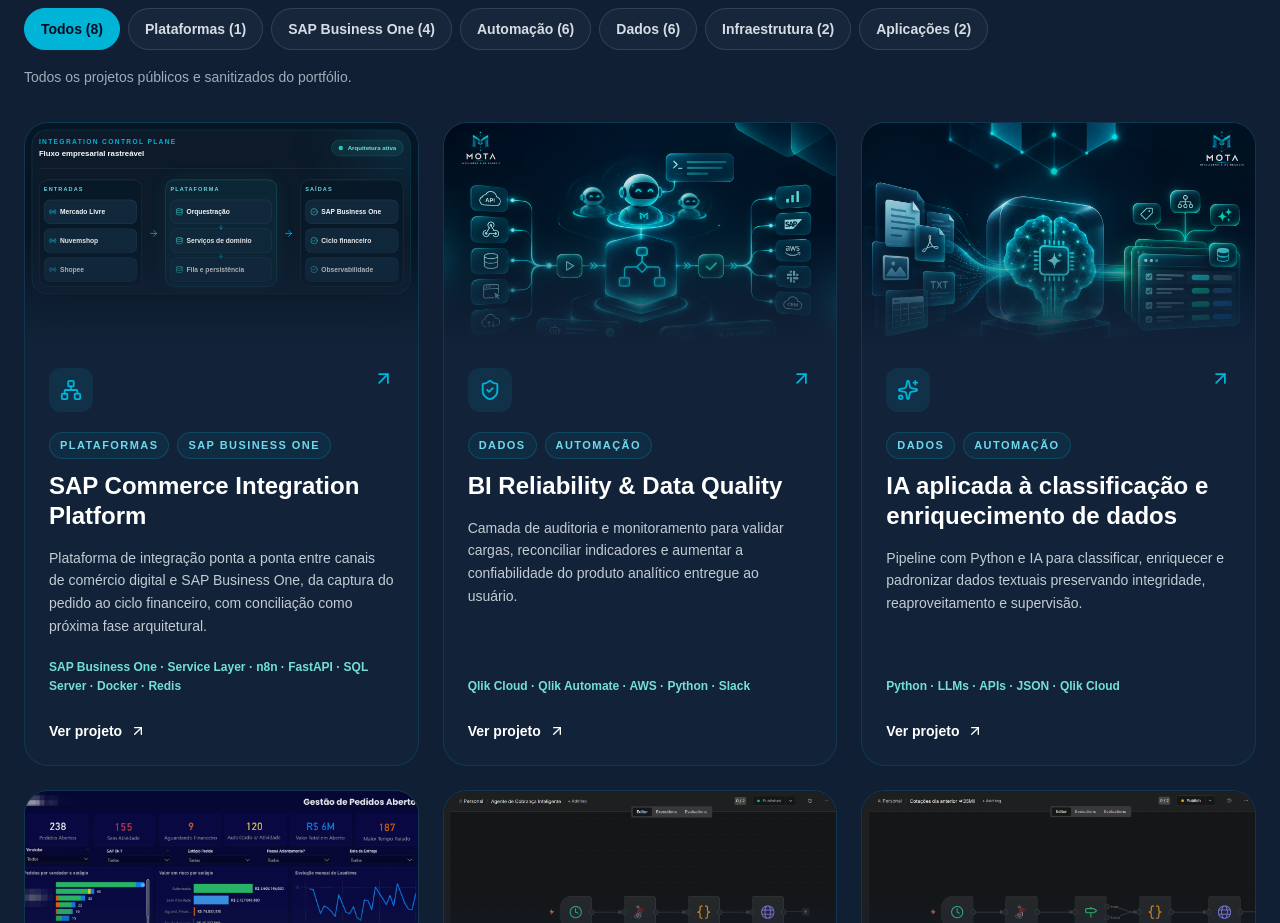
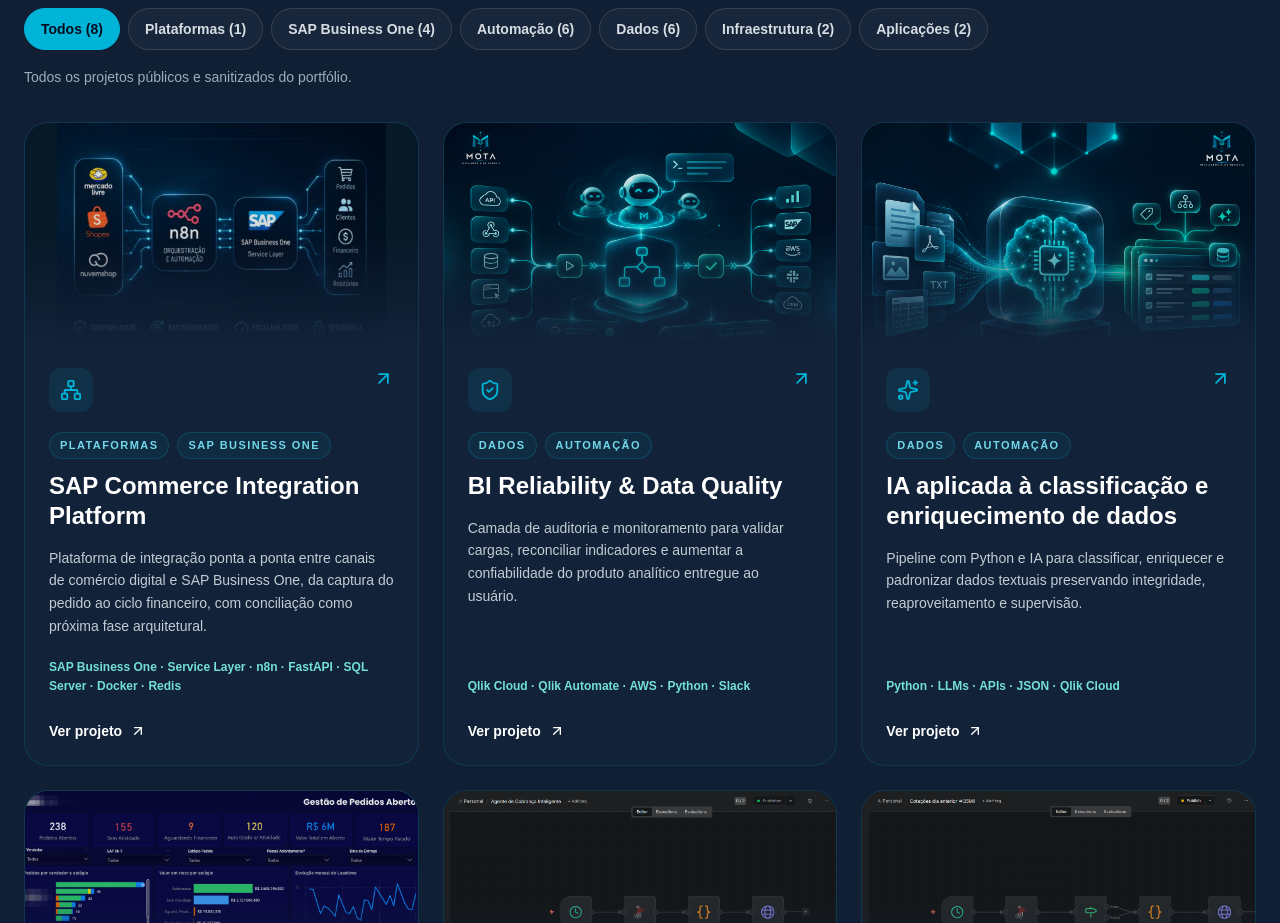
Before and after one commit to rmota13/mota-inteligencia-site, a Next.js app: page /projetos in a window 1280 px wide. Shown: the part 840-1763 px from the top of the page. Built offline with nearby package versions, Linux system fonts and the light colour scheme.

Commit message:
fix: use custom SAP integration cover on project card

```diff
--- a/components/projects/project-card.tsx
+++ b/components/projects/project-card.tsx
@@ -12,12 +12,15 @@ type ProjectCardProps = {
 };
 
 export function ProjectCard({ project, compact = false }: ProjectCardProps) {
+  const hasCustomCover = project.image !== "/logo-mota.png";
+  const useArchitectureMap = project.featured && !hasCustomCover;
+  const preserveFullCover = project.image === "/cases/integracao-sap.png";
   const preserveCoverIdentity = project.showCoverInHero;
 
   return (
     <article className="group relative flex h-full flex-col overflow-hidden rounded-3xl border border-[#00B4D8]/15 bg-[#122238] transition duration-300 hover:-translate-y-1.5 hover:border-[#00B4D8]/55 hover:shadow-[0_24px_70px_rgba(0,180,216,0.10)] focus-within:border-[#00B4D8]">
       <div className="relative aspect-video overflow-hidden bg-[#071827]">
-        {project.featured ? (
+        {useArchitectureMap ? (
           <div className="absolute left-0 top-0 h-[200%] w-[200%] origin-top-left scale-50 p-3 xl:h-[180%] xl:w-[180%] xl:scale-[0.555]">
             <ArchitectureMap compact />
           </div>
@@ -27,8 +30,12 @@ export function ProjectCard({ project, compact = false }: ProjectCardProps) {
             alt={project.gallery[0]?.alt ?? project.title}
             fill
             sizes="(min-width: 1024px) 33vw, (min-width: 768px) 50vw, 100vw"
-            className={`object-cover opacity-90 transition duration-500 group-hover:scale-[1.025] group-hover:opacity-100 motion-reduce:transform-none motion-reduce:transition-none ${
-              preserveCoverIdentity ? "origin-top object-top" : "object-center"
+            className={`opacity-90 transition duration-500 group-hover:opacity-100 motion-reduce:transform-none motion-reduce:transition-none ${
+              preserveFullCover
+                ? "object-contain object-center"
+                : `object-cover group-hover:scale-[1.025] ${
+                    preserveCoverIdentity ? "origin-top object-top" : "object-center"
+                  }`
             }`}
           />
         )}
--- a/content/projects.ts
+++ b/content/projects.ts
@@ -77,7 +77,7 @@ export const projects: Project[] = [
     stackLabel:
       "SAP Business One · Service Layer · n8n · FastAPI · SQL Server · Docker · Redis",
     icon: "network",
-    image: "/logo-mota.png",
+    image: "/cases/integracao-sap.png",
     problem:
       "Pedidos de comércio digital precisam chegar ao ERP com cliente, itens, entrega e pagamento consistentes. Sem uma camada de integração, o ciclo depende de lançamentos, planilhas e conferências manuais, ampliando o risco de duplicidade e perda de rastreabilidade.",
     context:
```
Also changed, not shown: public/cases/integracao-sap.png (added).
